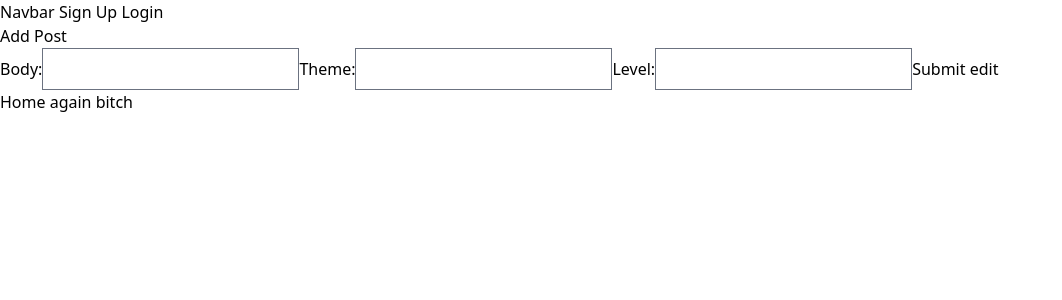
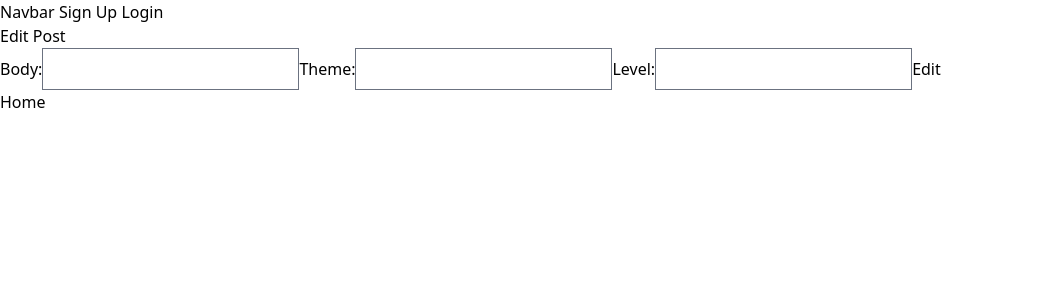
Before and after one commit to BardoAlacran/Project-3-frontend, a React (Create React App) app: page /post/1/edit in a window 1280 px wide. Shown: the top 300 px of the page, without its empty margins (0-1062 px from the left). Built offline with nearby package versions, Linux system fonts and the light colour scheme; no server answers.

Commit message:
minor fixes on components

```diff
--- a/src/components/AddPost.jsx
+++ b/src/components/AddPost.jsx
@@ -66,7 +66,7 @@ function AddPost() {
         <button type="submit">Add</button>
       </form>
 
-      <Link to={'/'}> Home again bitch</Link>
+      <Link to={'/'}> Home</Link>
     </div>
   );
 }
--- a/src/components/AllPosts.jsx
+++ b/src/components/AllPosts.jsx
@@ -13,10 +13,10 @@ function AllPosts({ id, user, body, date, level, theme }) {
       <p>{level}</p>
       <p>{theme}</p>
       <Link to={`/post/${id}`}>
-        <button onClick={handleOnClick}>button</button>
+        <button onClick={handleOnClick}>Detail</button>
       </Link>
       <Link to={`/post/${id}/edit`}>
-        <button>edit</button>
+        <button>Edit</button>
       </Link>
       <Link to={`/post/${id}/delete`}>
         <button>Delete</button>
--- a/src/components/DeletePost.jsx
+++ b/src/components/DeletePost.jsx
@@ -49,7 +49,7 @@ function DeletePost() {
 
         <article>
           <Link to={'/'}>
-            <button>To home bitch </button>
+            <button>Home</button>
           </Link>
         </article>
       </div>
--- a/src/components/DetailPost.jsx
+++ b/src/components/DetailPost.jsx
@@ -32,7 +32,7 @@ function DetailPost() {
 
       <article>
         <Link to={'/'}>
-          <button>To home bitch </button>
+          <button>Home</button>
         </Link>
       </article>
     </div>
--- a/src/components/EditPost.jsx
+++ b/src/components/EditPost.jsx
@@ -43,7 +43,7 @@ function EditPost() {
   console.log('newPost:', editedPost);
   return (
     <div className="LoginPage">
-      <h1>Add Post</h1>
+      <h1>Edit Post</h1>
 
       <form onSubmit={handleAddSubmit}>
         <label>Body:</label>
@@ -55,10 +55,10 @@ function EditPost() {
         <label>Level:</label>
         <input type="text" name="level" value={editedPost.level} onChange={handlePost} />
 
-        <button type="submit">Submit edit</button>
+        <button type="submit">Edit</button>
       </form>
 
-      <Link to={'/'}> Home again bitch</Link>
+      <Link to={'/'}>Home</Link>
     </div>
   );
 }
--- a/src/pages/Home.jsx
+++ b/src/pages/Home.jsx
@@ -1,5 +1,4 @@
 import { useEffect, useState } from 'react';
-
 import AllPosts from '../components/AllPosts';
 import apiService from '../services/api.service';
 
```
